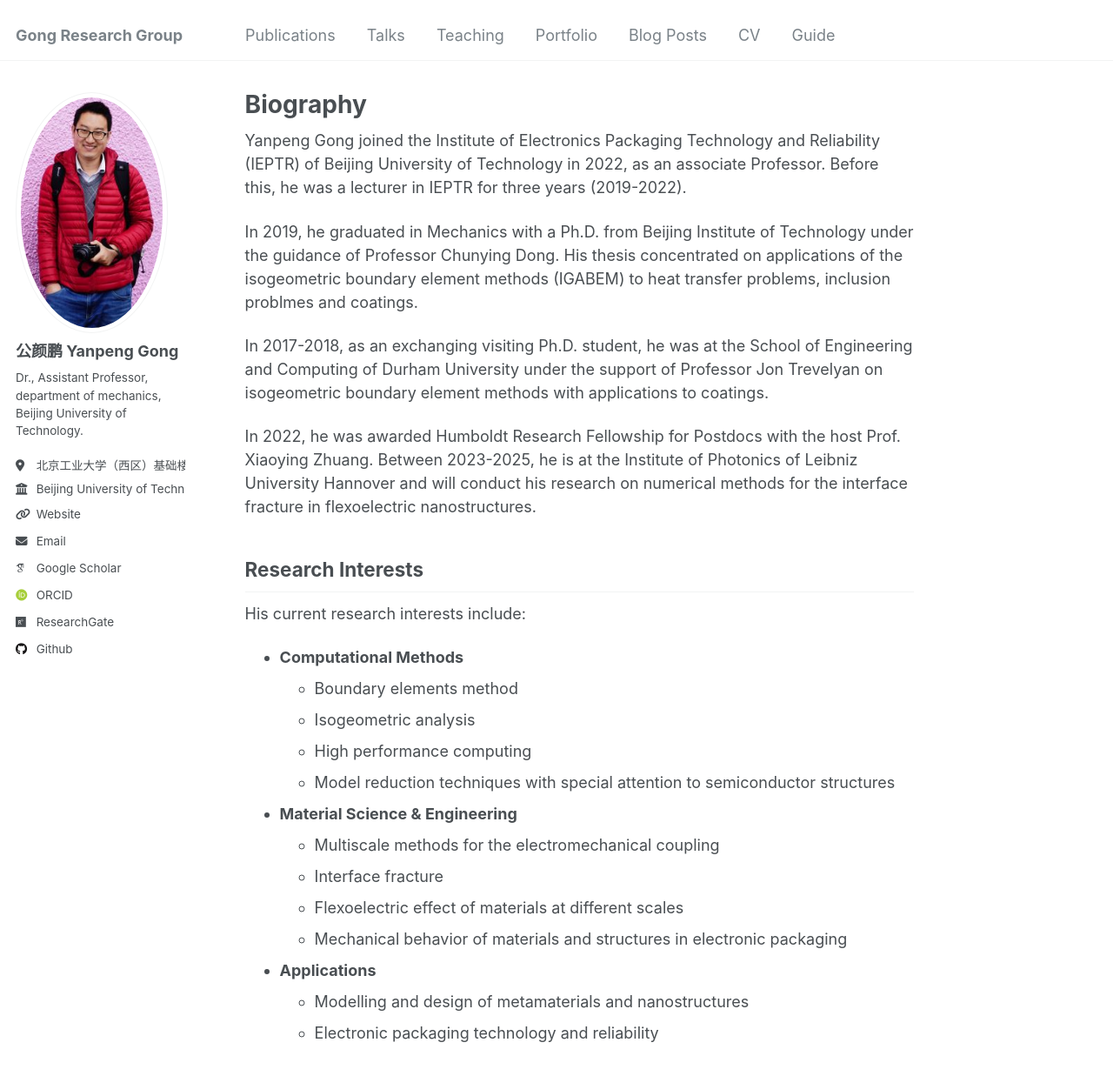
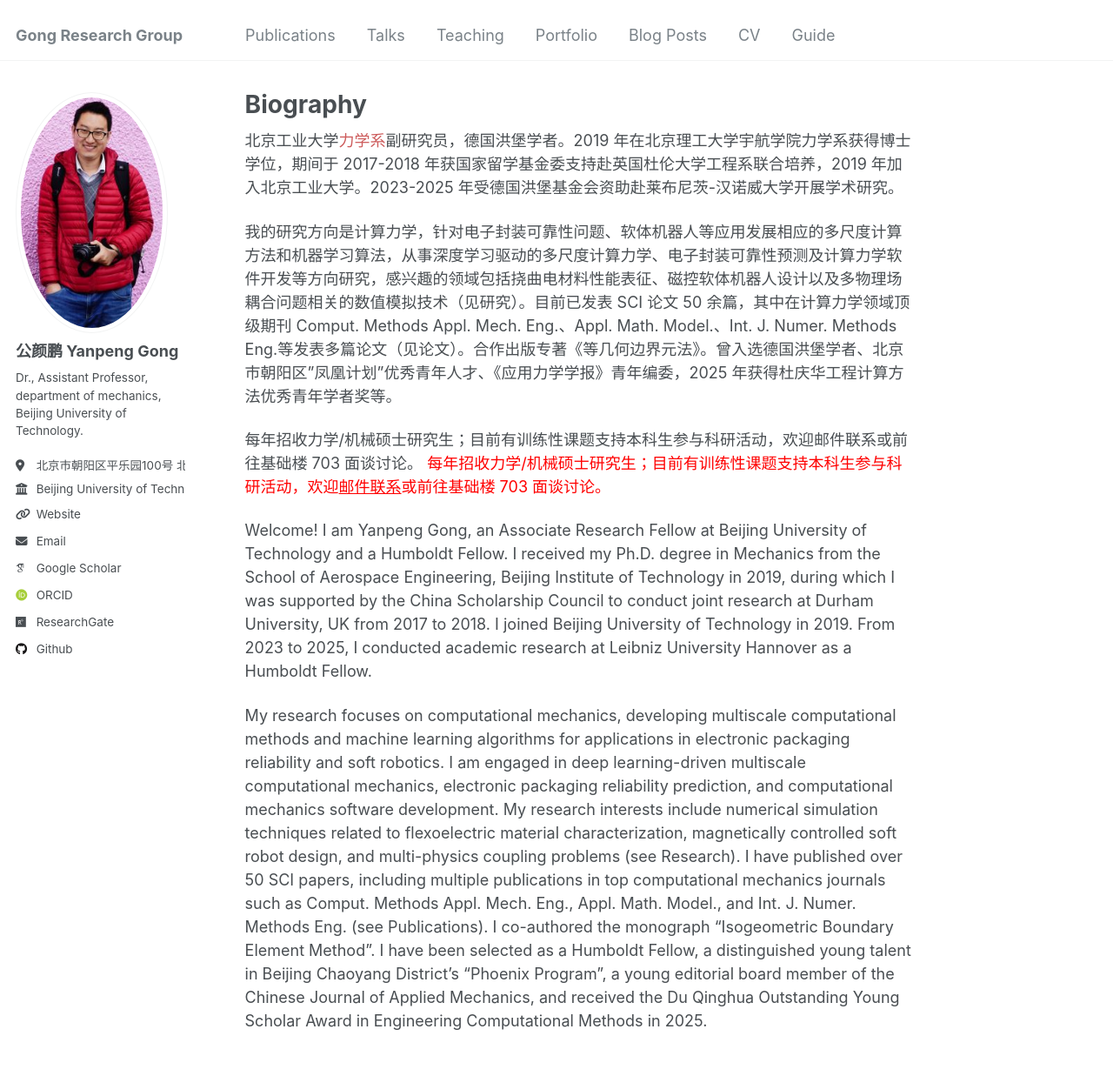
Before and after one commit to yanpeng-gong/yanpeng-gong.github.io, a Jekyll site: the page built from _pages/about.md, in a window 1280 px wide and 1400 px high. Shown: the top 1237 px of the window at 87% size. Built offline with Jekyll 4.4.1, drawn with Linux system fonts in a browser that asks for light colours; some web fonts are replaced.

Commit message:
update 1

```diff
--- a/_config.yml
+++ b/_config.yml
@@ -25,7 +25,7 @@ author:
   name             : "公颜鹏 Yanpeng Gong"
   pronouns         : # example: "she/her"
   bio              :  "Dr., Assistant Professor, department of mechanics, Beijing University of Technology. "
-  location         : "北京工业大学（西区）基础楼 703"
+  location         : "北京市朝阳区平乐园100号 北京工业大学(西区) 基础楼703"
   employer         : "Beijing University of Technology"
   uri              : "https://yanpeng-gong.github.io"
   email            : "yanpeng.gong@bjut.edu.cn"
--- a/_pages/about.md
+++ b/_pages/about.md
@@ -8,30 +8,13 @@ redirect_from:
   - /about.html
 ---
 
-Yanpeng Gong joined the Institute of Electronics Packaging Technology and Reliability (IEPTR) of Beijing University of Technology in 2022, as an associate Professor. Before this, he was a lecturer in IEPTR for three years (2019-2022).
+北京工业大学<a href="https://www.bjut.edu.cn/" style="text-decoration:none;color:indianred;">力学系</a>副研究员，德国洪堡学者。2019 年在北京理工大学宇航学院力学系获得博士学位，期间于 2017-2018 年获国家留学基金委支持赴英国杜伦大学工程系联合培养，2019 年加入北京工业大学。2023-2025 年受德国洪堡基金会资助赴莱布尼茨-汉诺威大学开展学术研究。
 
-In 2019, he graduated in Mechanics with a Ph.D. from Beijing Institute of Technology under the guidance of Professor Chunying Dong. His thesis concentrated on applications of the isogeometric boundary element methods (IGABEM) to heat transfer problems, inclusion problmes and coatings.
+我的研究方向是计算力学，针对电子封装可靠性问题、软体机器人等应用发展相应的多尺度计算方法和机器学习算法，从事深度学习驱动的多尺度计算力学、电子封装可靠性预测及计算力学软件开发等方向研究，感兴趣的领域包括挠曲电材料性能表征、磁控软体机器人设计以及多物理场耦合问题相关的数值模拟技术（见研究）。目前已发表 SCI 论文 50 余篇，其中在计算力学领域顶级期刊 Comput. Methods Appl. Mech. Eng.、Appl. Math. Model.、Int. J. Numer. Methods Eng.等发表多篇论文（见论文）。合作出版专著《等几何边界元法》。曾入选德国洪堡学者、北京市朝阳区"凤凰计划"优秀青年人才、《应用力学学报》青年编委，2025 年获得杜庆华工程计算方法优秀青年学者奖等。
 
-In 2017-2018, as an exchanging visiting Ph.D. student, he was at the School of Engineering and Computing of Durham University under the support of Professor Jon Trevelyan on isogeometric boundary element methods with applications to coatings.
+每年招收力学/机械硕士研究生；目前有训练性课题支持本科生参与科研活动，欢迎邮件联系或前往基础楼 703 面谈讨论。
+<span style='color: red;'>每年招收力学/机械硕士研究生；目前有训练性课题支持本科生参与科研活动，欢迎<a href='mailto:yanpeng.gong@bjut.edu.cn' style='color: red;'>邮件联系</a>或前往基础楼 703 面谈讨论。</span>
 
-In 2022, he was awarded Humboldt Research Fellowship for Postdocs with the host Prof. Xiaoying Zhuang. Between 2023-2025, he is at the Institute of Photonics of Leibniz University Hannover and will conduct his research on numerical methods for the interface fracture in flexoelectric nanostructures.
+Welcome! I am Yanpeng Gong, an Associate Research Fellow at Beijing University of Technology and a Humboldt Fellow. I received my Ph.D. degree in Mechanics from the School of Aerospace Engineering, Beijing Institute of Technology in 2019, during which I was supported by the China Scholarship Council to conduct joint research at Durham University, UK from 2017 to 2018. I joined Beijing University of Technology in 2019. From 2023 to 2025, I conducted academic research at Leibniz University Hannover as a Humboldt Fellow.
 
-## Research Interests
-
-His current research interests include:
-
-* **Computational Methods**
-  * Boundary elements method
-  * Isogeometric analysis
-  * High performance computing
-  * Model reduction techniques with special attention to semiconductor structures
-
-* **Material Science & Engineering**
-  * Multiscale methods for the electromechanical coupling
-  * Interface fracture
-  * Flexoelectric effect of materials at different scales
-  * Mechanical behavior of materials and structures in electronic packaging
-
-* **Applications**
-  * Modelling and design of metamaterials and nanostructures
-  * Electronic packaging technology and reliability
+My research focuses on computational mechanics, developing multiscale computational methods and machine learning algorithms for applications in electronic packaging reliability and soft robotics. I am engaged in deep learning-driven multiscale computational mechanics, electronic packaging reliability prediction, and computational mechanics software development. My research interests include numerical simulation techniques related to flexoelectric material characterization, magnetically controlled soft robot design, and multi-physics coupling problems (see Research). I have published over 50 SCI papers, including multiple publications in top computational mechanics journals such as Comput. Methods Appl. Mech. Eng., Appl. Math. Model., and Int. J. Numer. Methods Eng. (see Publications). I co-authored the monograph "Isogeometric Boundary Element Method". I have been selected as a Humboldt Fellow, a distinguished young talent in Beijing Chaoyang District's "Phoenix Program", a young editorial board member of the Chinese Journal of Applied Mechanics, and received the Du Qinghua Outstanding Young Scholar Award in Engineering Computational Methods in 2025.
```
